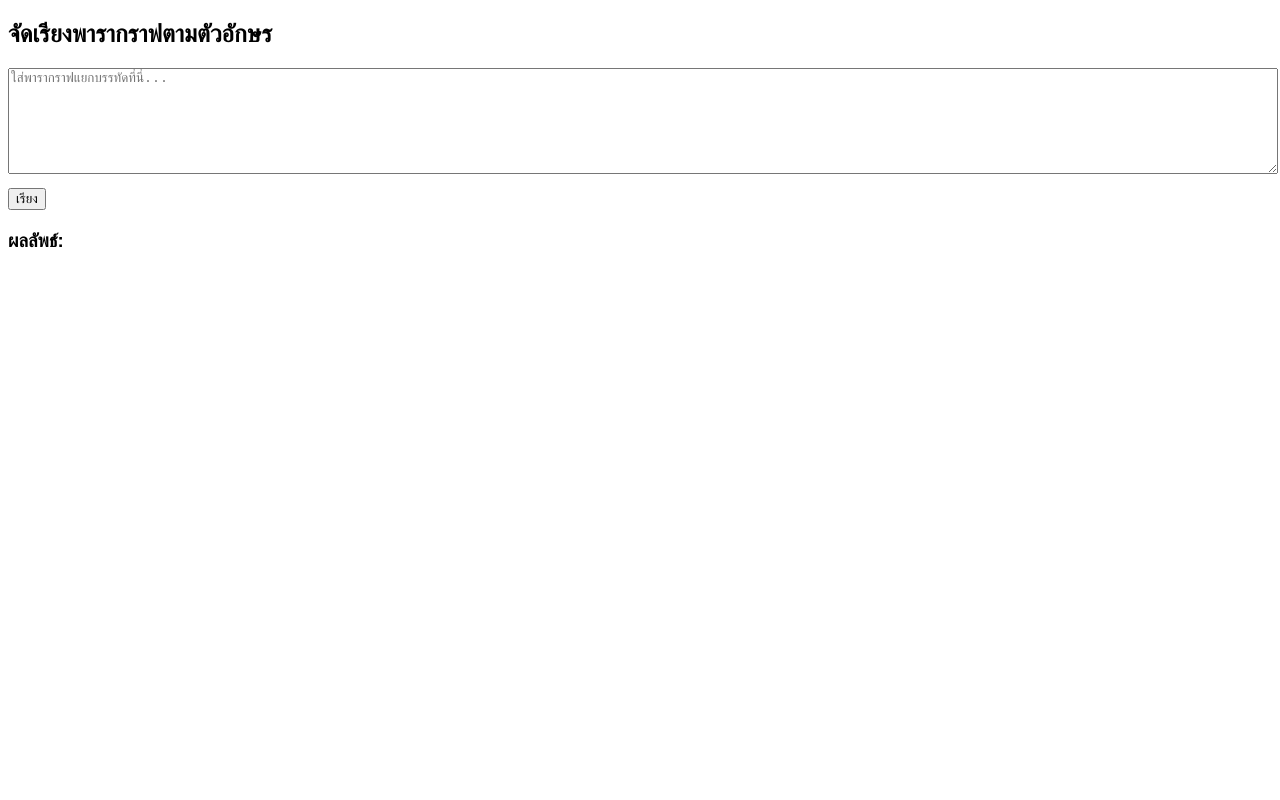
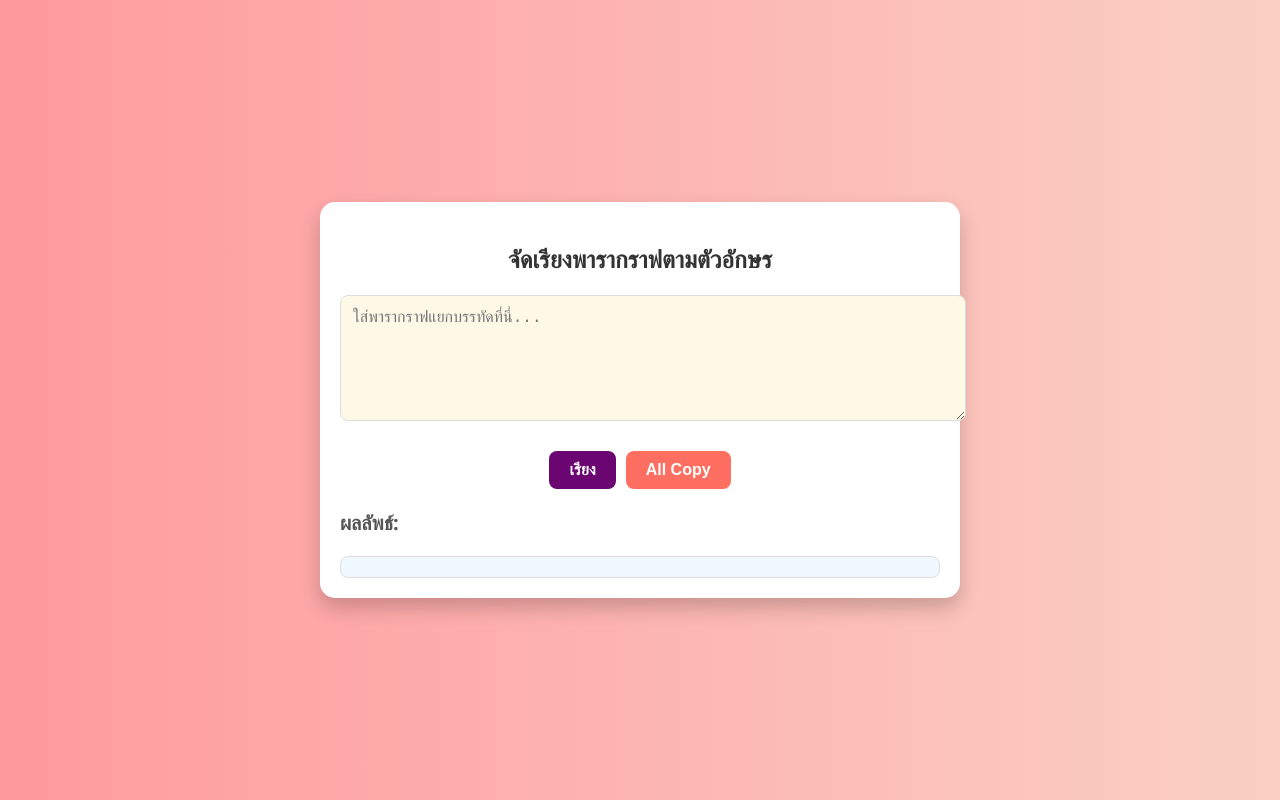
Before and after one commit to xanderkiss/A-Z-TONTON, a plain HTML site: page index.html in a window 1280 px wide. Drawn offline with Linux system fonts and the light colour scheme.

Commit message:
Update index.html

```diff
--- a/index.html
+++ b/index.html
@@ -6,32 +6,117 @@
     <title>จัดเรียงพารากราฟตามตัวอักษร</title>
     <style>
         body {
-            font-family: Arial, sans-serif;
+            font-family: 'Segoe UI', Tahoma, Geneva, Verdana, sans-serif;
+            background: linear-gradient(to right, #ff9a9e, #fad0c4);
+            display: flex;
+            justify-content: center;
+            align-items: center;
+            height: 100vh;
+            margin: 0;
         }
+
+        .container {
+            width: 90%;
+            max-width: 600px;
+            background-color: #fff;
+            padding: 20px;
+            border-radius: 15px;
+            box-shadow: 0 10px 20px rgba(0, 0, 0, 0.2);
+            text-align: center;
+        }
+
+        h2 {
+            color: #333;
+            font-size: 24px;
+            margin-bottom: 20px;
+        }
+
         #input-text {
             width: 100%;
             height: 100px;
-            margin-bottom: 10px;
+            padding: 12px;
+            margin-bottom: 15px;
+            border: 1px solid #ddd;
+            border-radius: 8px;
+            font-size: 16px;
+            background-color: #fef8e6;
         }
+
+        .button-container {
+            display: flex;
+            gap: 10px;
+            justify-content: center;
+            margin-top: 10px;
+        }
+
+        button {
+            padding: 10px 20px;
+            font-size: 16px;
+            font-weight: bold;
+            border: none;
+            border-radius: 8px;
+            cursor: pointer;
+            transition: 0.3s;
+            color: white;
+        }
+
+        button:hover {
+            transform: scale(1.05);
+        }
+
+        #sort-button {
+            background-color: #6a0572;
+        }
+
+        #copy-button {
+            background-color: #ff6f61;
+        }
+
         #output {
             margin-top: 20px;
+            text-align: left;
         }
+
+        h3 {
+            color: #555;
+            font-size: 20px;
+        }
+
+        #sorted-paragraphs {
+            background-color: #f0f8ff;
+            border: 1px solid #ddd;
+            padding: 10px;
+            border-radius: 8px;
+            max-height: 200px;
+            overflow-y: auto;
+        }
+
         p {
-            padding: 5px;
+            padding: 8px;
             margin: 5px 0;
-            background-color: #f0f0f0;
+            background: linear-gradient(to right, #ffecd2, #fcb69f);
+            border-radius: 5px;
+            color: #333;
+            font-weight: 500;
+            font-size: 16px;
         }
     </style>
 </head>
 <body>
 
-    <h2>จัดเรียงพารากราฟตามตัวอักษร</h2>
-    <textarea id="input-text" placeholder="ใส่พารากราฟแยกบรรทัดที่นี่..."></textarea><br>
-    <button onclick="sortParagraphs()">เรียง</button>
+    <div class="container">
+        <h2>จัดเรียงพารากราฟตามตัวอักษร</h2>
+        <textarea id="input-text" placeholder="ใส่พารากราฟแยกบรรทัดที่นี่..."></textarea>
 
-    <div id="output">
-        <h3>ผลลัพธ์:</h3>
-        <div id="sorted-paragraphs"></div>
+        <div class="button-container">
+            <button id="sort-button" onclick="sortParagraphs()">เรียง</button>
+            <button id="copy-button" onclick="copyAllText()">All Copy</button>
+        </div>
+
+        <div id="output">
+            <h3>ผลลัพธ์:</h3>
+            <div id="sorted-paragraphs"></div>
+        </div>
     </div>
 
     <script>
@@ -49,6 +134,19 @@
                 outputDiv.appendChild(pElement);
             });
         }
+
+        function copyAllText() {
+            const outputDiv = document.getElementById("sorted-paragraphs");
+            if (outputDiv.innerText) {
+                navigator.clipboard.writeText(outputDiv.innerText).then(() => {
+                    alert("คัดลอกข้อความทั้งหมดเรียบร้อย!");
+                }).catch(err => {
+                    console.error("การคัดลอกล้มเหลว: ", err);
+                });
+            } else {
+                alert("ไม่มีข้อความให้คัดลอก");
+            }
+        }
     </script>
 
 </body>
```
